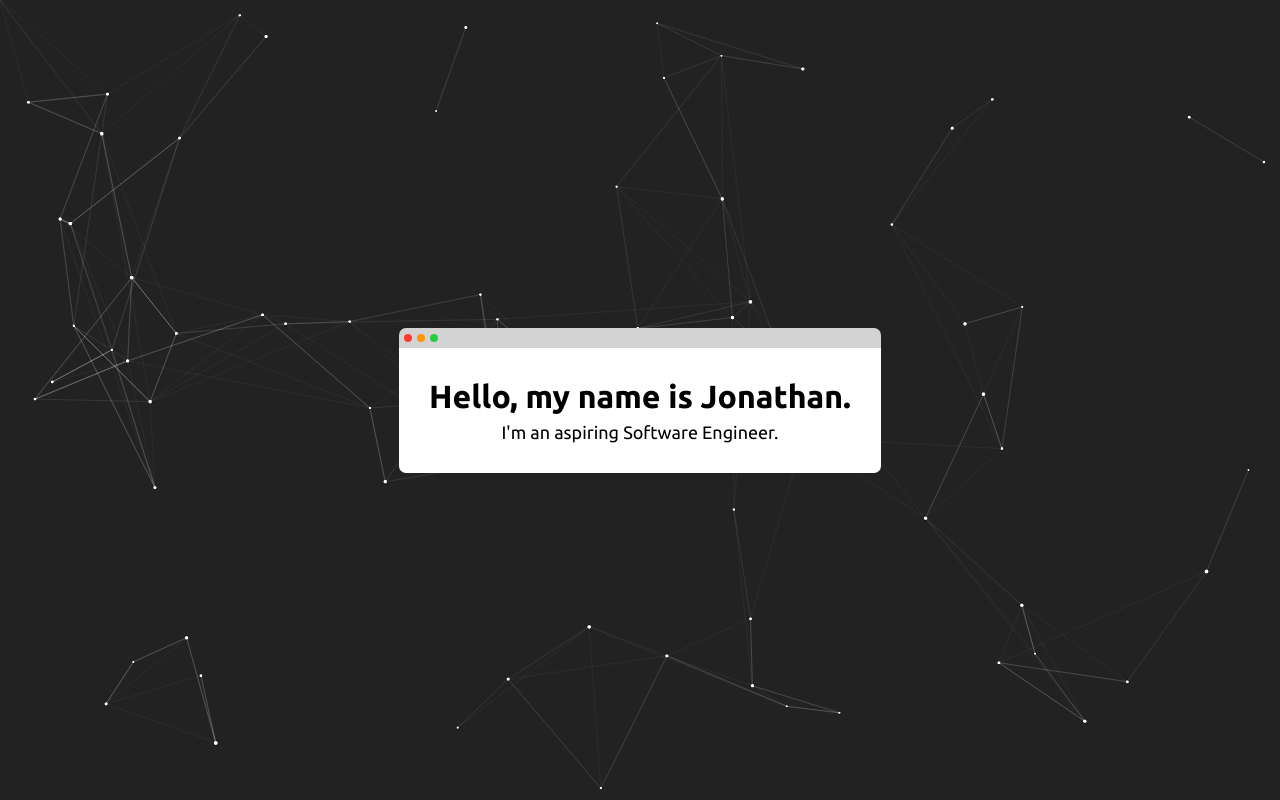
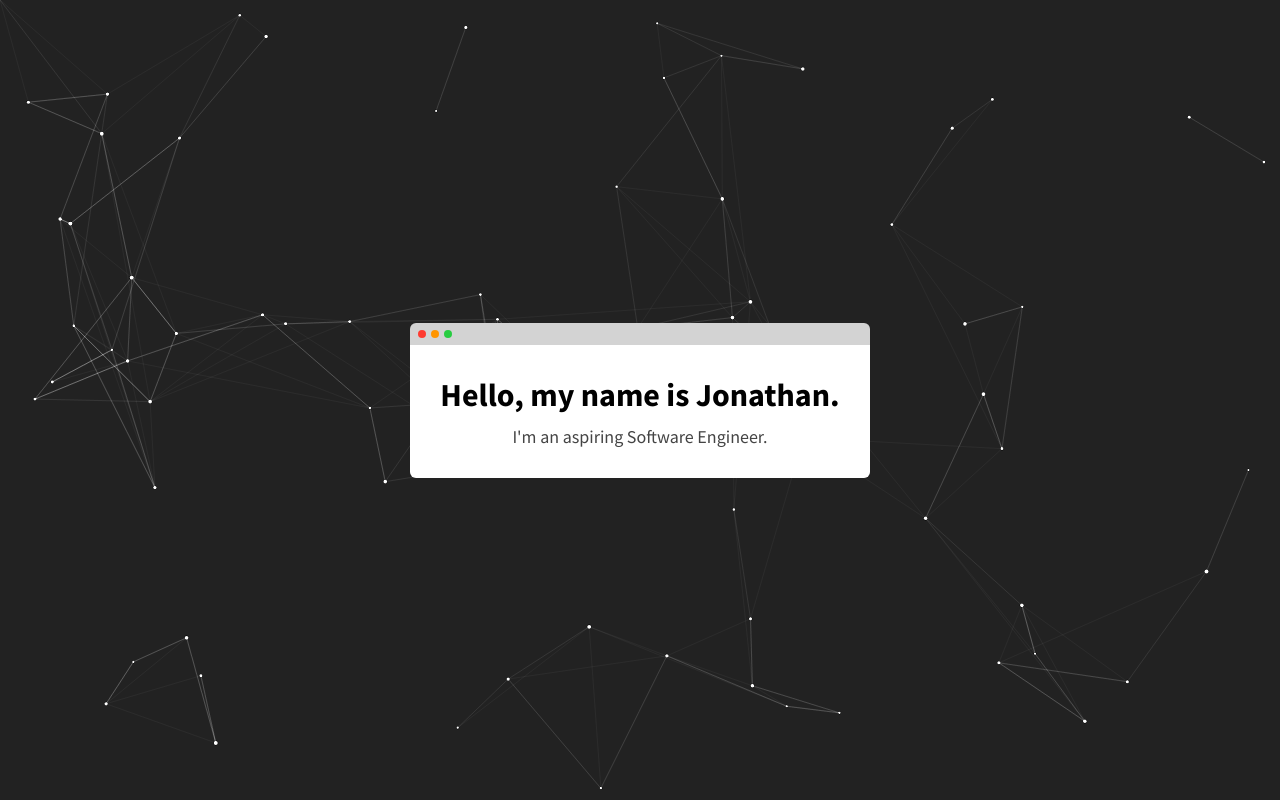
Before and after one commit to Joeyeyey/joeyeyey.github.io, a plain HTML site: page index.html in a window 1280 px wide. Drawn offline with Linux system fonts and the light colour scheme.

Commit message:
polished some spacing and stuffs

```diff
--- a/console.css
+++ b/console.css
@@ -1,10 +1,12 @@
 .console-title-bar {
-  border-radius: 7px 7px 0px 0px;
+  border-radius: 6px 6px 0px 0px;
+  padding-left: 3px;
   background: lightgray;
-  height: 20px;
+  height: 22px;
   display: flex;
   flex-direction: row;
   align-items: center;
+
 }
 
 .title-close,
@@ -32,5 +34,5 @@
   padding: 30px;
   background: white;
   text-align: center;
-  border-radius: 0px 0px 7px 7px;
+  border-radius: 0px 0px 6px 6px;
 }
--- a/index.html
+++ b/index.html
@@ -17,7 +17,7 @@
     <link rel="preconnect" href="https://fonts.googleapis.com" />
     <link rel="preconnect" href="https://fonts.gstatic.com" crossorigin />
     <link
-      href="https://fonts.googleapis.com/css2?family=Source+Sans+Pro:wght@300;400;600;700&family=Ubuntu:wght@300;400;500;700&display=swap"
+      href="https://fonts.googleapis.com/css2?family=Source+Sans+Pro:wght@300;400;600;700&display=swap"
       rel="stylesheet"
     />
   </head>
--- a/styles.css
+++ b/styles.css
@@ -6,7 +6,11 @@ body {
   margin: 0;
   overflow: hidden;
   position: absolute;
-  font-family: "Ubuntu", "Source Sans Pro", sans-serif;
+}
+
+h1,
+p {
+  font-family: "Source Sans Pro", sans-serif;
 }
 
 h1 {
@@ -14,8 +18,9 @@ h1 {
 }
 
 p {
-  margin: 7px 0px 0px 0px;
+  margin: 10px 0px 0px 0px;
   font-size: large;
+  color: #444444;
 }
 
 .main-div {
```
